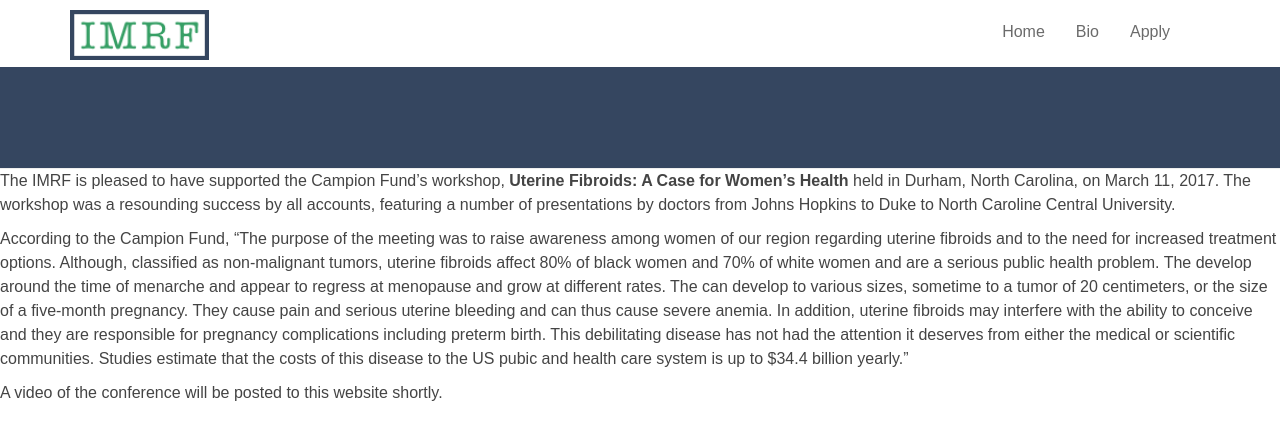
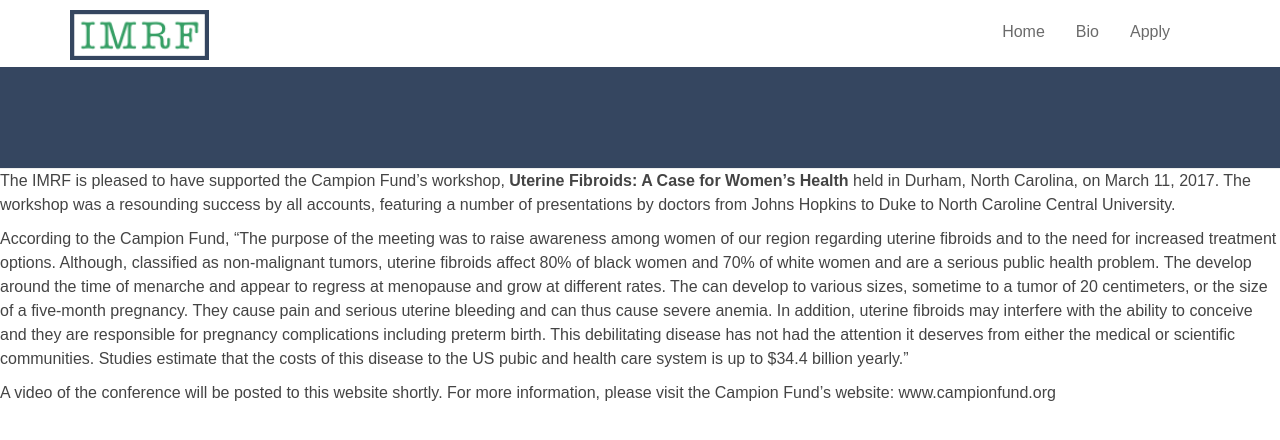
Before and after one commit to tstrand/mandlfoundation, a Jekyll site: the page built from recent-news.markdown, in a window 1280 px wide. Shown: the top 440 px of the page. Built offline with Jekyll 4.4.1, drawn with Linux system fonts in a browser that asks for light colours; nearby versions of some CDN libraries; our own code applies the rules of GitHub Pages for plain Markdown files; library files that are not in the unit come from our copies.

Commit message:
Updated Recent News

```diff
--- a/recent-news.markdown
+++ b/recent-news.markdown
@@ -8,4 +8,4 @@ The IMRF is pleased to have supported the Campion Fund's workshop,  **Uterine Fi
 
 According to the Campion Fund, "The purpose of the meeting was to raise awareness among women of our region regarding uterine fibroids and to the need for increased treatment options.  Although, classified as non-malignant tumors, uterine fibroids affect 80% of black women and 70% of white women and are a serious public health problem. The develop around the time of menarche and appear to regress at menopause and grow at different rates.  The can develop to various sizes, sometime to a tumor of 20 centimeters, or the size of a five-month pregnancy. They cause pain and serious uterine bleeding and can thus cause severe anemia. In addition, uterine fibroids may interfere with the ability to conceive and they are responsible for pregnancy complications including preterm birth.  This debilitating disease has not had the attention it deserves from either the medical or scientific communities.  Studies estimate that the costs of this disease to the US pubic and health care system is up to $34.4 billion yearly."
 
-A video of the conference will be posted to this website shortly.
+A video of the conference will be posted to this website shortly. For more information, please visit the Campion Fund's website: www.campionfund.org
```
